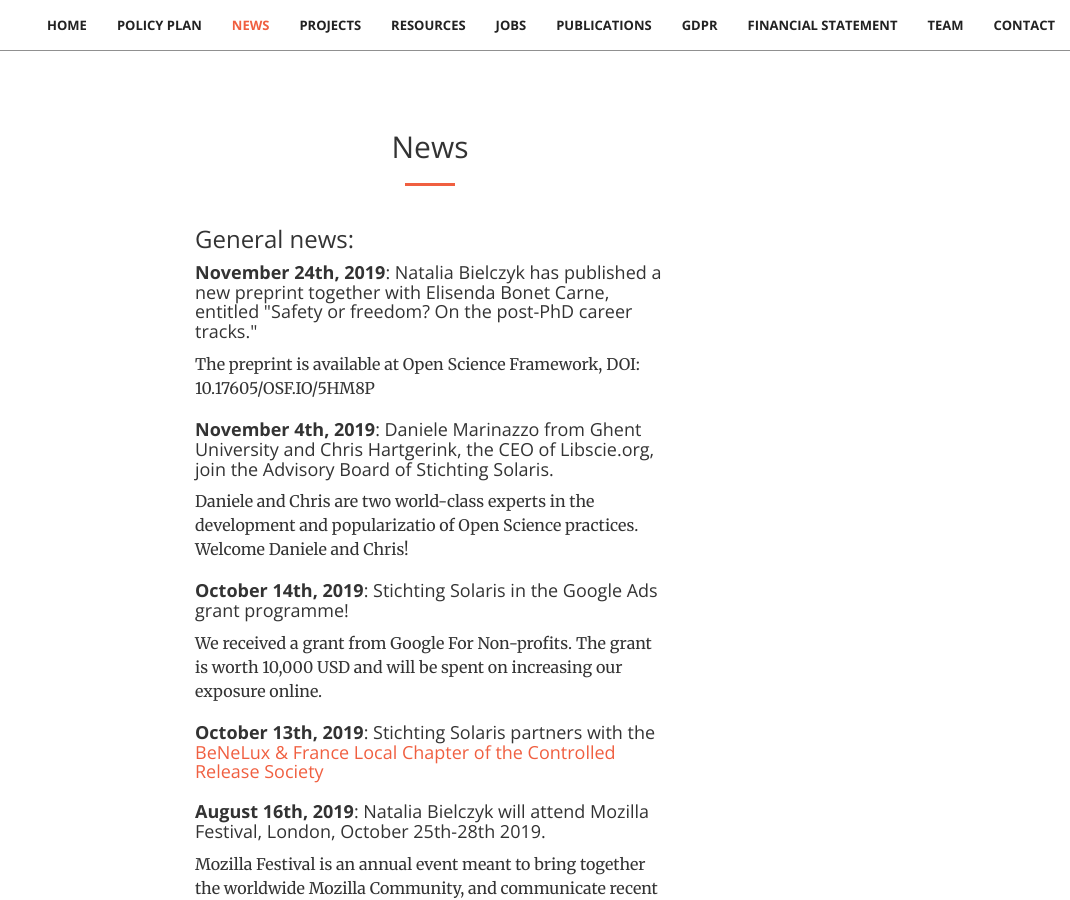
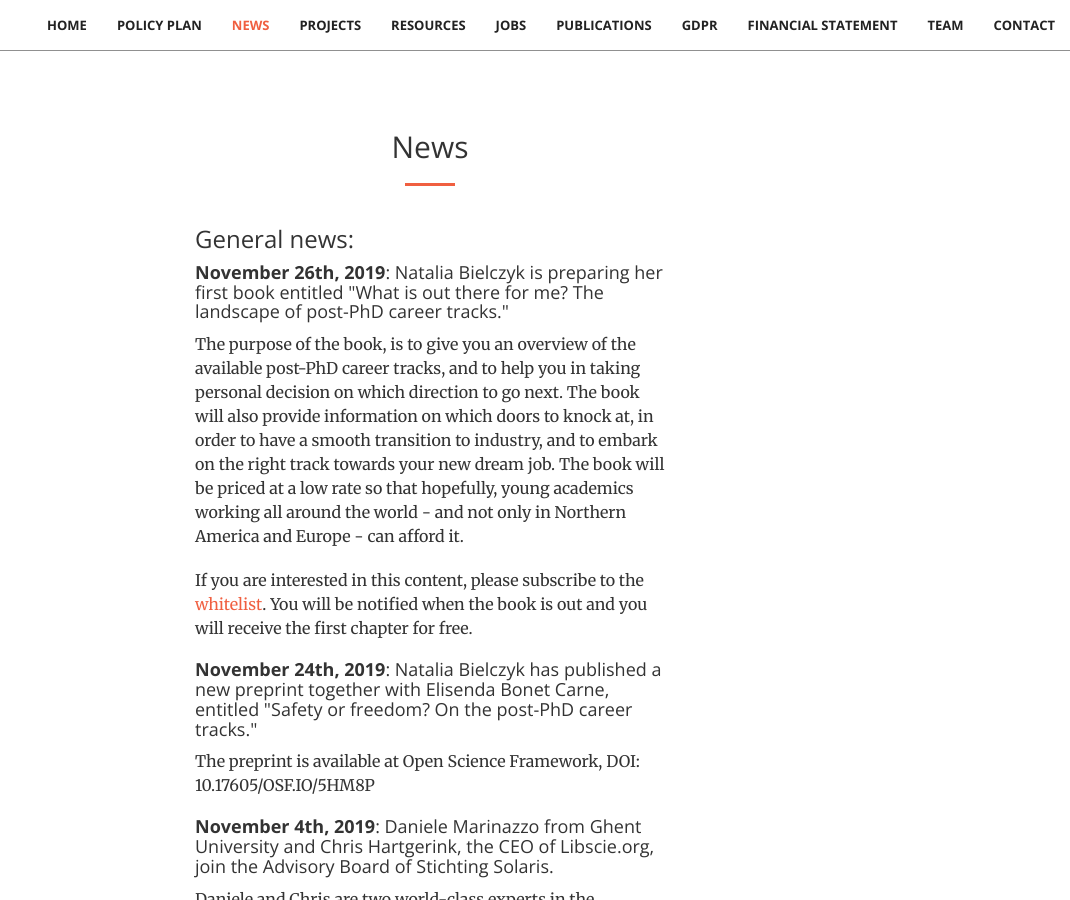
Before and after one commit to stichting-solaris/stichting-solaris.github.io, a Jekyll site: the page built from index.html, in a window 1280 px wide and 900 px high, scrolled down 5454 px. Shown: the whole window, without its empty margins (210-1280 px from the left). Built offline with Jekyll 4.4.1, drawn with Linux system fonts in a browser that asks for light colours.

Commit message:
Update news.html

```diff
--- a/_includes/news.html
+++ b/_includes/news.html
@@ -16,6 +16,20 @@
 
 <!-- General news: -->
                 <h3 class="section-heading">General news:</h3>
+                <h4 class="section-heading"><b>November 26th, 2019</b>: Natalia Bielczyk
+                    is preparing her first book entitled
+                    "What is out there for me? The landscape of post-PhD career tracks."</h4>
+                    <p>The purpose of the book, is to give you an overview of the available post-PhD career tracks,
+                        and to help you in taking personal decision on which direction to go next.
+                        The book will also provide information on which doors to knock at, in order to have
+                        a smooth transition to industry, and to embark on the right track towards your new dream job.
+                        The book will be priced at a low rate so that hopefully, young academics working all
+                        around the world - and not only in Northern America and Europe - can afford it.</p>
+                    <p>If you are interested in this content, please subscribe to the
+                        <a href="https://docs.google.com/forms/d/e/1FAIpQLSdr024n2s3cKJjakjjckLxcZ3KdPQfM-zeW8huiNa_rc2FsQg/viewform?usp=sf_link">
+                        whitelist</a>. You will be notified when the book is out and you will receive the first chapter
+                        for free.</p>
+                <p></p>
 
                 <h4 class="section-heading"><b>November 24th, 2019</b>: Natalia Bielczyk
                     has published a new preprint together with Elisenda Bonet Carne, entitled
```
